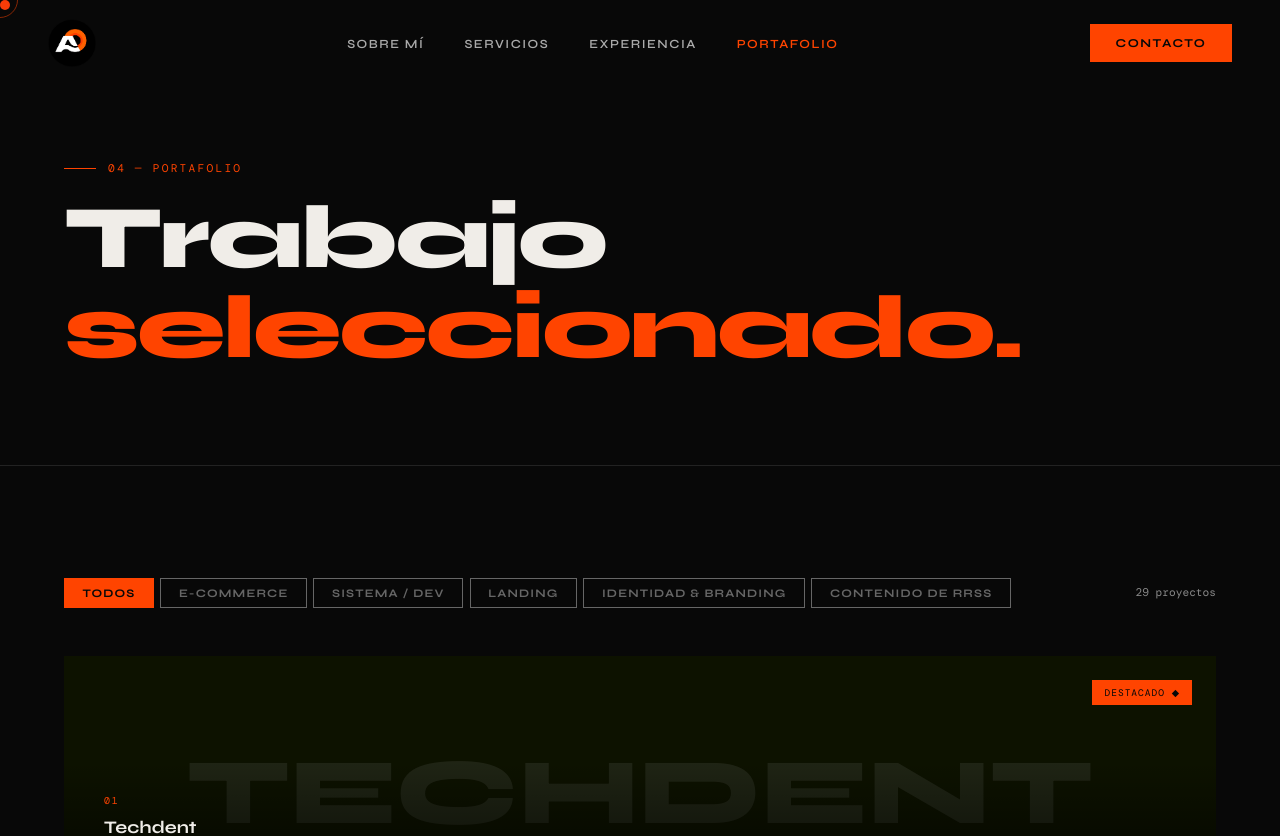
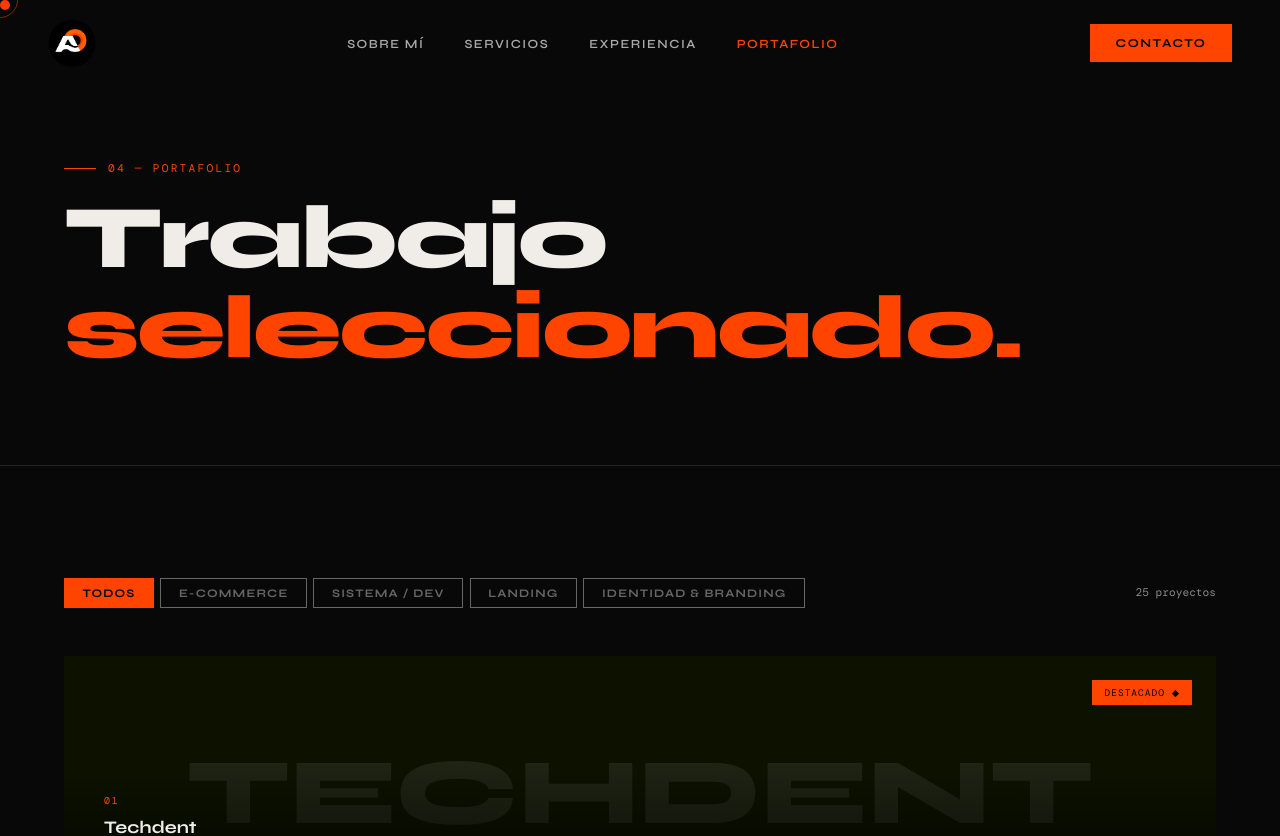
Before and after one commit to AnglieParedes/anglieparedes.github.io, a React (Vite) app: page /portafolio in a window 1280 px wide. Shown: the top 836 px of the page. Built offline with nearby package versions, Linux system fonts and the light colour scheme.

Commit message:
Oculta filtro y proyectos de Contenido de RRSS
Co-Authored-By: Claude Opus 5.5 <noreply@anthropic.com>

```diff
--- a/src/components/Projects.jsx
+++ b/src/components/Projects.jsx
@@ -3,7 +3,10 @@ import { motion, AnimatePresence } from 'framer-motion'
 import FadeUp from './FadeUp'
 import styles from './Projects.module.css'
 
+// Categorías ocultas: se quita el filtro y los proyectos que solo pertenecen a ellas (no se borran)
+const hiddenCategories = ['Contenido de RRSS']
 const categories = ['Todos', 'E-commerce', 'Sistema / Dev', 'Landing', 'Identidad & Branding', 'Contenido de RRSS']
+  .filter(c => !hiddenCategories.includes(c))
 
 const projects = [
   {
@@ -252,7 +255,8 @@ export default function Projects({ hideHeader = false }) {
   const [desktopFullscreen, setDesktopFullscreen] = useState(false)
   const [galleryFullscreen, setGalleryFullscreen] = useState(null)
 
-  const filtered = (active === 'Todos' ? projects : projects.filter(p => p.cat === active || p.cat2 === active || p.cat3 === active))
+  const visible = projects.filter(p => [p.cat, p.cat2, p.cat3].some(c => c && !hiddenCategories.includes(c)))
+  const filtered = (active === 'Todos' ? visible : visible.filter(p => p.cat === active || p.cat2 === active || p.cat3 === active))
     .slice()
     .sort((a, b) => (a.wip ? 1 : 0) - (b.wip ? 1 : 0))
 
```
